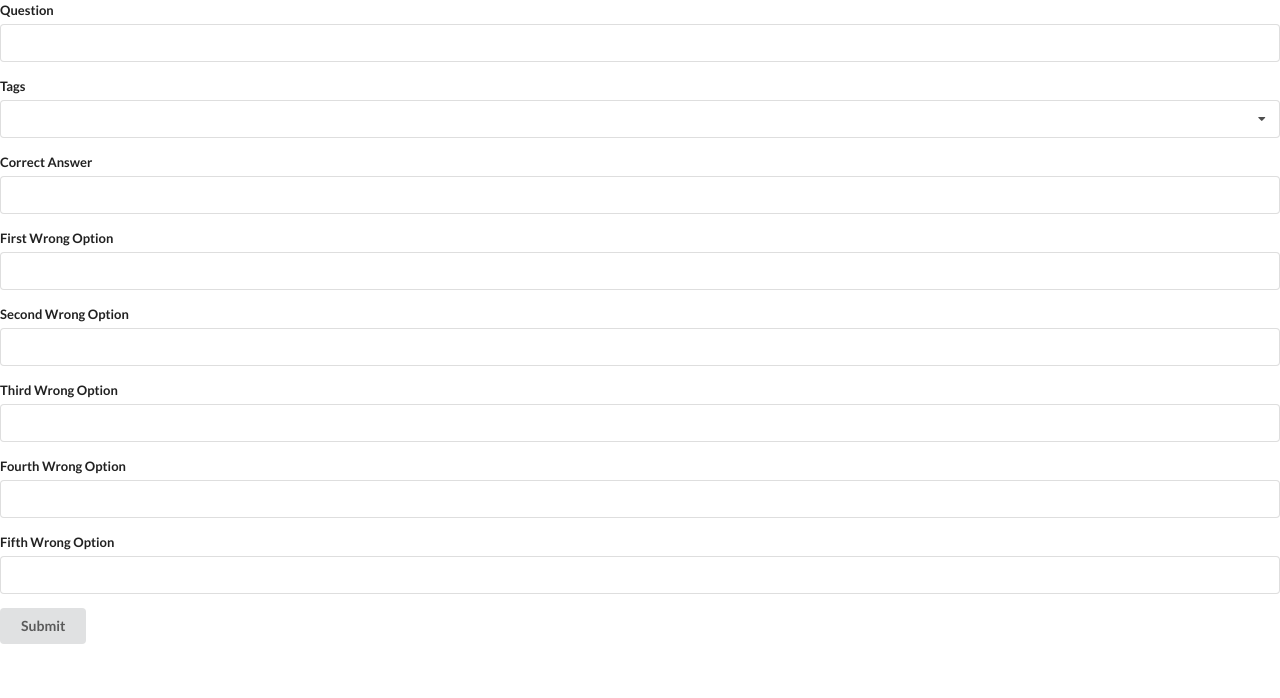
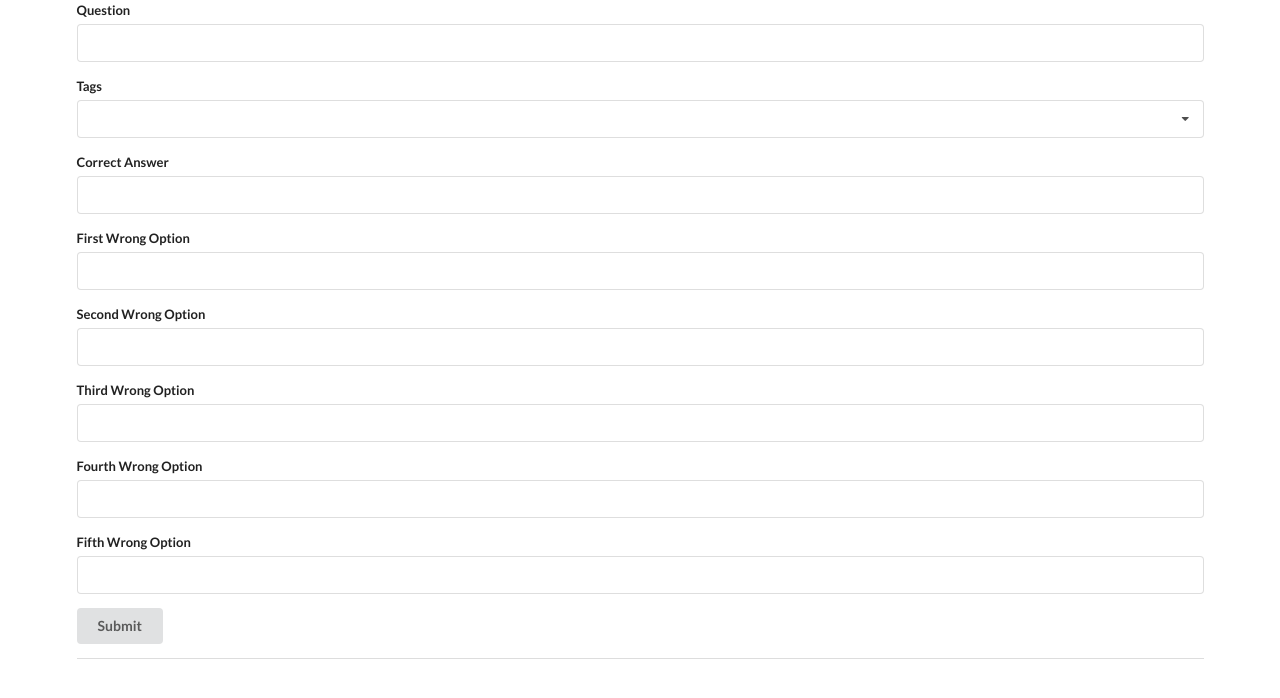
Before and after one commit to RevolveNTNU/quiz, a Django app: page /create_question in a window 1280 px wide. Shown: the top 698 px of the page. Run offline with Django 3.2, Linux system fonts and the light colour scheme; data that the repository does not hold is empty; some libraries are stand-ins or nearby versions.

Commit message:
improve question creation form margins

```diff
--- a/quiz/templates/createQuestion.html
+++ b/quiz/templates/createQuestion.html
@@ -1,7 +1,8 @@
 {% extends 'base.html' %}
 {% block content %}
+    <div class="ui container">
         {% if view.submitted %}
-        <div class="ui segment">
+            <div class="ui bottom attached segment">
                 Submitted:
                 <h1 class="ui header">
                     {{ view.submitted.text }}
@@ -53,7 +54,9 @@
                 <input id="option6" name="incorrect-options" type="text">
             </div>
             <button class="ui button">Submit</button>
+            <div class="ui divider"></div>
         </form>
+    </div>
     <script>
         $('.ui.dropdown')
             .dropdown({
```
Lines whose indentation alone changed are shown as unchanged.
